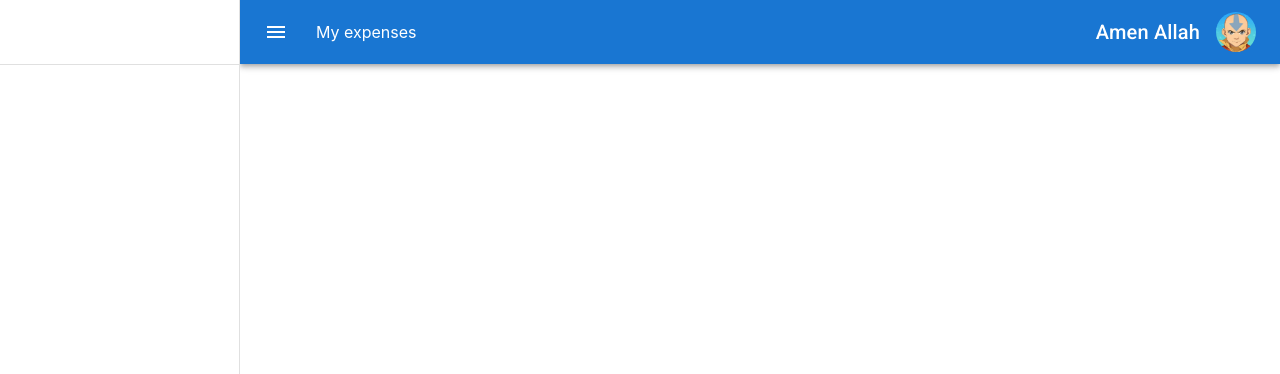
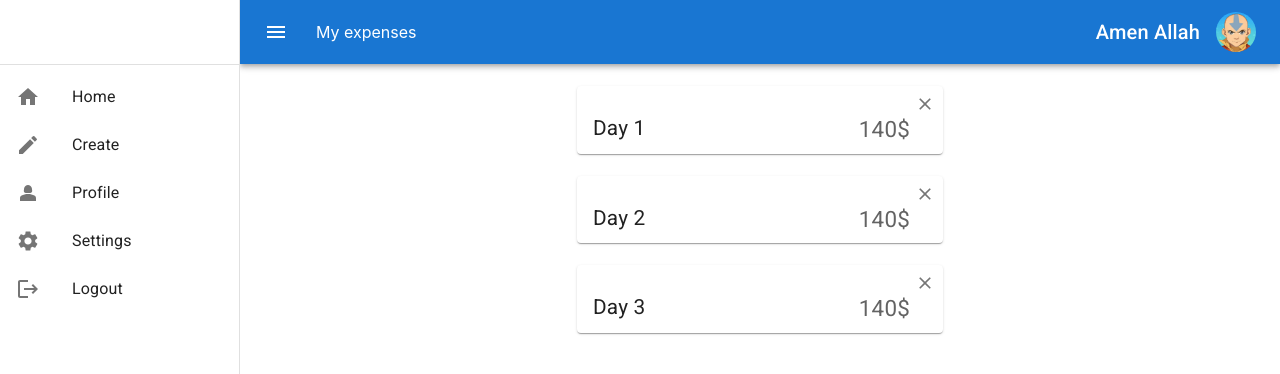
Before and after one commit to johnson115/agenda_project, a React (Create React App) app: page / in a window 1280 px wide. Shown: the top 374 px of the page. Built offline with nearby package versions, Linux system fonts and the light colour scheme.

Commit message:
Routing  with navbar in my drawer  using useNaviget()  and  Editing My Home page .

```diff
--- a/src/App.css
+++ /dev/null
@@ -1,38 +0,0 @@
-.App {
-  text-align: center;
-}
-
-.App-logo {
-  height: 40vmin;
-  pointer-events: none;
-}
-
-@media (prefers-reduced-motion: no-preference) {
-  .App-logo {
-    animation: App-logo-spin infinite 20s linear;
-  }
-}
-
-.App-header {
-  background-color: #282c34;
-  min-height: 100vh;
-  display: flex;
-  flex-direction: column;
-  align-items: center;
-  justify-content: center;
-  font-size: calc(10px + 2vmin);
-  color: white;
-}
-
-.App-link {
-  color: #61dafb;
-}
-
-@keyframes App-logo-spin {
-  from {
-    transform: rotate(0deg);
-  }
-  to {
-    transform: rotate(360deg);
-  }
-}
--- a/src/App.js
+++ b/src/App.js
@@ -1,5 +1,5 @@
 
-import './App.css';
+
 import Home from './pages/home/home';
 import Create from './pages/create/create';
 import {
--- a/src/MUIcomponents/draweer.jsx
+++ b/src/MUIcomponents/draweer.jsx
@@ -1,11 +1,21 @@
 import {   Divider , Drawer,Toolbar } from '@mui/material';
-
-
+import List from '@mui/material/List';
+import ListItem from '@mui/material/ListItem';
+import ListItemButton from '@mui/material/ListItemButton';
+import ListItemIcon from '@mui/material/ListItemIcon';
+import ListItemText from '@mui/material/ListItemText';
+import HomeIcon from '@mui/icons-material/Home';
+import CreateIcon from '@mui/icons-material/Create';
+import Person2Icon from '@mui/icons-material/Person2';
+import SettingsIcon from '@mui/icons-material/Settings';
+import LogoutIcon from '@mui/icons-material/Logout';
+import {useNavigate} from 'react-router-dom';
 
 
 import React from 'react';
 
 const Draweer = ({drawerWidth}) => {
+  const Navigate=useNavigate();
   return (
     <Drawer
         sx={{
@@ -22,6 +32,53 @@ const Draweer = ({drawerWidth}) => {
         <Toolbar />
         <Divider />
 
+        <List>
+          <ListItem disablePadding>
+            <ListItemButton onClick={() => {
+              Navigate("/")
+            }}>
+              <ListItemIcon>
+                <HomeIcon />
+              </ListItemIcon>
+              <ListItemText primary="Home" />
+            </ListItemButton>
+          </ListItem>
+          <ListItem disablePadding>
+            <ListItemButton onClick={() => {
+              Navigate("/create")
+            }}>
+              <ListItemIcon>
+                <CreateIcon />
+              </ListItemIcon>
+              <ListItemText primary="Create" />
+            </ListItemButton>
+          </ListItem>
+          <ListItem disablePadding>
+            <ListItemButton>
+              <ListItemIcon>
+                <Person2Icon />
+              </ListItemIcon>
+              <ListItemText primary="Profile" />
+            </ListItemButton>
+          </ListItem>
+          <ListItem disablePadding>
+            <ListItemButton>
+              <ListItemIcon>
+                <SettingsIcon />
+              </ListItemIcon>
+              <ListItemText primary="Settings" />
+            </ListItemButton>
+          </ListItem>
+          <ListItem disablePadding>
+            <ListItemButton>
+              <ListItemIcon>
+                <LogoutIcon />
+              </ListItemIcon>
+              <ListItemText primary="Logout" />
+            </ListItemButton>
+          </ListItem>
+        </List>
+
       </Drawer>
   );
 }
--- a/src/index.css
+++ b/src/index.css
@@ -6,8 +6,3 @@ body {
   -webkit-font-smoothing: antialiased;
   -moz-osx-font-smoothing: grayscale;
 }
-
-code {
-  font-family: source-code-pro, Menlo, Monaco, Consolas, 'Courier New',
-    monospace;
-}
--- a/src/pages/home/home.jsx
+++ b/src/pages/home/home.jsx
@@ -1,12 +1,76 @@
 import "./home.css";
 import React from "react";
-
+import { Box } from "@mui/system";
+import { Paper, Typography, IconButton } from "@mui/material";
+import CloseIcon from "@mui/icons-material/Close";
 
 const Home = () => {
   return (
-    <>
-
-    </>
+    <Box>
+      <Paper
+        sx={{
+          display: "flex",
+          position: "relative",
+          justifyContent: "space-between",
+          width: "366px",
+          mt: "22px",
+          pt: "27px",
+          pb: "7px",
+        }}
+      >
+        <Typography varient="h6" sx={{ ml: "16px", fontSize:"1.3em" }}>
+          Day 1
+        </Typography>
+        <Typography varient="h6" sx={{ mr: "33px", fontSize:"1.4em", opacity :"0.7" }}>
+          140$
+        </Typography>
+        <IconButton sx={{ position: "absolute", top: 0, right: 0 }}>
+          <CloseIcon sx={{fontSize:"20px"}}/>
+        </IconButton>
+      </Paper>
+      <Paper
+        sx={{
+          display: "flex",
+          position: "relative",
+          justifyContent: "space-between",
+          width: "366px",
+          mt: "22px",
+          pt: "27px",
+          pb: "7px",
+        }}
+      >
+        <Typography varient="h6" sx={{ ml: "16px", fontSize:"1.3em" }}>
+          Day 2
+        </Typography>
+        <Typography varient="h6" sx={{ mr: "33px", fontSize:"1.4em", opacity :"0.7" }}>
+          140$
+        </Typography>
+        <IconButton sx={{ position: "absolute", top: 0, right: 0 }}>
+          <CloseIcon sx={{fontSize:"20px"}}/>
+        </IconButton>
+      </Paper>
+      <Paper
+        sx={{
+          display: "flex",
+          position: "relative",
+          justifyContent: "space-between",
+          width: "366px",
+          mt: "22px",
+          pt: "27px",
+          pb: "7px",
+        }}
+      >
+        <Typography varient="h6" sx={{ ml: "16px", fontSize:"1.3em" }}>
+          Day 3
+        </Typography>
+        <Typography varient="h6" sx={{ mr: "33px", fontSize:"1.4em", opacity :"0.7" }}>
+          140$
+        </Typography>
+        <IconButton sx={{ position: "absolute", top: 0, right: 0 }}>
+          <CloseIcon sx={{fontSize:"20px"}}/>
+        </IconButton>
+      </Paper>
+    </Box>
   );
 };
 
--- a/src/pages/root.jsx
+++ b/src/pages/root.jsx
@@ -5,7 +5,7 @@ import React from 'react';
 import Box from '@mui/material/Box';
 import Draweer from '../MUIcomponents/draweer';
 import Appbar from '../MUIcomponents/appbar';
-
+import "../index.css" ;
 
 
 const drawerWidth=240;
@@ -16,7 +16,9 @@ const Root = () => {
       <Appbar drawerWidth={drawerWidth} />
     <Draweer drawerWidth={drawerWidth}/>
     </Box>
-    <Outlet />
+  <Box sx={{marginLeft:`${drawerWidth}px`, display: "flex" , justifyContent:"center" }} className="hwew" >
+      <Outlet />
+  </Box >
     </>
   );
 }
```
